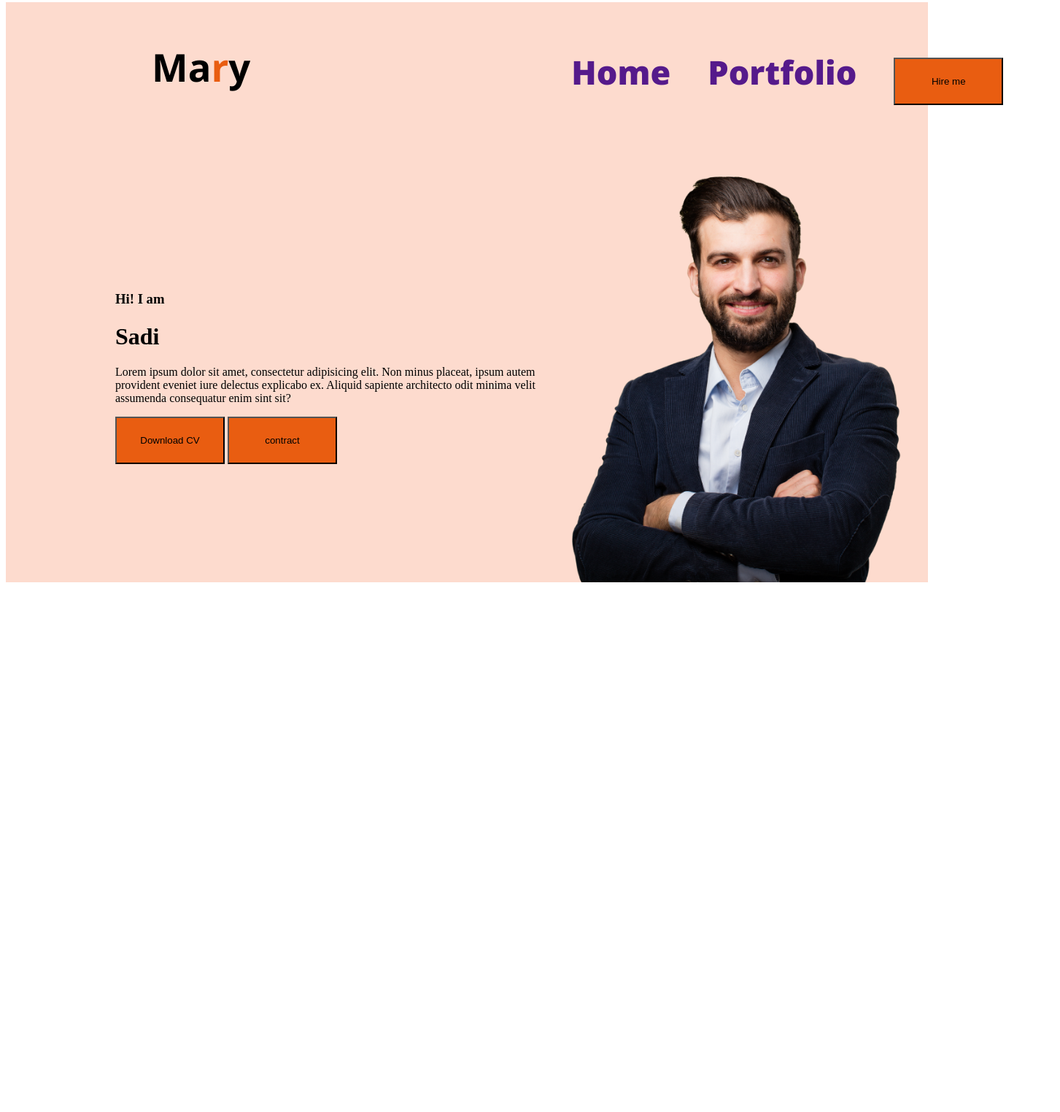
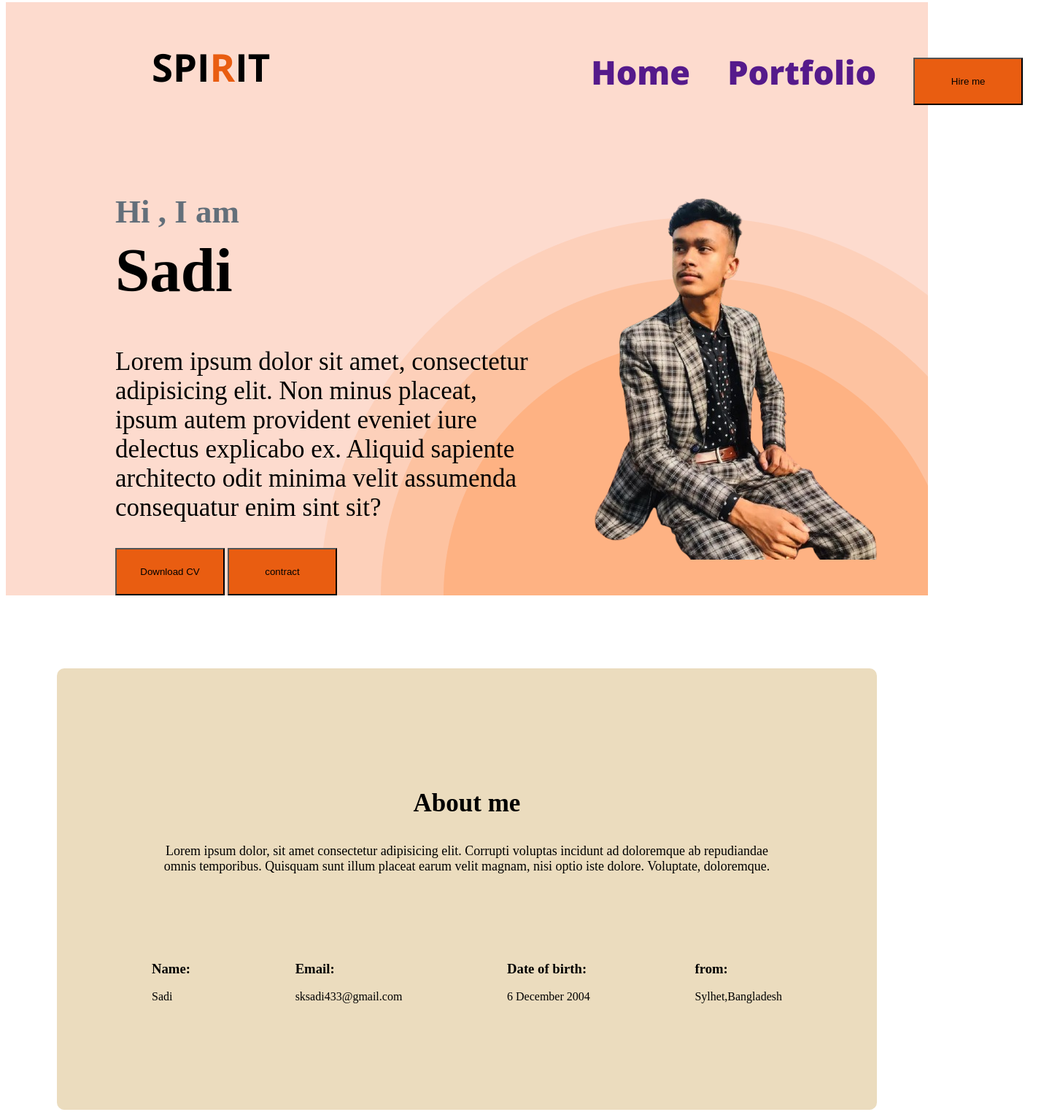
Before and after one commit to skSadi12/developer-portfolio, a plain HTML site: page index.html in a window 1280 px wide. Shown: the part 5-1529 px from the top of the page at 73% size, 1453 px wide, since content can reach past the window. Before the commit the page ends 833 px from the top, so only its background shows below. Drawn offline with nearby package versions, Linux system fonts and the light colour scheme.

Commit message:
about done

```diff
--- a/index.html
+++ b/index.html
@@ -12,7 +12,7 @@
 <body>
     <header class="header">
         <nav>
-            <h3>Ma<span class="text">r</span>y</h3>
+            <h3>SPI<span class="text">R</span>IT</h3>
             <ul>
                 <li><a href="">Home</a></li>
                <li><a href="">Portfolio</a></li>
@@ -21,19 +21,43 @@
         </nav>
         <div class="banner">
             <div>
-                <h3 class="banner=1">Hi! I am</h3>
-                <h1 class="banner=2">Sadi</h1>
-                <p>Lorem ipsum dolor sit amet, consectetur adipisicing elit. Non minus placeat, ipsum autem provident eveniet iure delectus explicabo ex. Aliquid sapiente architecto odit minima velit assumenda consequatur enim sint sit?</p>
+                <h3 class="banner1">Hi ,   I am</h3>
+                <h1 class="banner2">Sadi</h1>
+                <p class="banner3">Lorem ipsum dolor sit amet, consectetur adipisicing elit. Non minus placeat, ipsum autem provident eveniet iure delectus explicabo ex. Aliquid sapiente architecto odit minima velit assumenda consequatur enim sint sit?</p>
                 <button class="button">Download CV</button>
                 <button class="button">contract</button>
             </div>
-            <img class="pic" src="images/hardy.png" alt="">
+            <img class="pic" src="images/IMG_20220507_000620_117-removebg-preview.png" alt="">
 
         </div>
 
     </header>
 
     <main>
+        <section class="about">
+            <h3 class="section-title">About me</h3>
+            <p class="description">Lorem ipsum dolor, sit amet consectetur adipisicing elit. Corrupti voluptas incidunt ad doloremque ab repudiandae omnis temporibus. Quisquam sunt illum placeat earum velit magnam, nisi optio iste dolore. Voluptate, doloremque.</p>
+            <div class="about-info-div">
+                <!-- .about-info*4>h3.about-title+p.about-description -->
+                <div class="about-info">
+                    <h3 class="about-title">Name:</h3>
+                    <p class="about-description">Sadi</p>
+                </div>
+                <div class="about-info">
+                    <h3 class="about-title">Email:
+                    </h3>
+                    <p class="about-description">sksadi433@gmail.com</p>
+                </div>
+                <div class="about-info">
+                    <h3 class="about-title">Date of birth:</h3>
+                    <p class="about-description">6 December 2004</p>
+                </div>
+                <div class="about-info">
+                    <h3 class="about-title">from:</h3>
+                    <p class="about-description">Sylhet,Bangladesh</p>
+                </div>
+            </div>
+        </section>
 
     </main>
 
--- a/style/portfolio.css
+++ b/style/portfolio.css
@@ -57,6 +57,9 @@ nav{
 .header{
     background-color:rgb(253, 219, 206) ;
     margin-bottom: 30px;
+    background-image: url(../images/header_bg.png);
+    background-repeat: no-repeat;
+    background-position: bottom right;
 
 }
 .banner{
@@ -67,3 +70,47 @@ nav{
 .banner .pic {
     width: 500px;
 }
+.banner1{
+    font-size: 45px;
+    color: rgb(99, 111, 122);
+    margin-bottom: 0px;
+}
+.banner2{
+    font-size: 85px;
+    font-weight: 700px;
+    margin-top: 5px;
+}
+.banner3{
+    font-size: 35px;
+}
+
+/* main section  */
+
+/* about section */
+.about{
+    padding: 130px;
+    border-radius:10px ;
+    background-color: rgb(235, 220, 190);
+    margin: 100px 70px 100px 70px;
+}
+
+.section-title{
+    text-align: center;
+    font-size: 35px;
+    font-weight: 700;
+    line-height: normal;
+}
+.description{
+    text-align: center;
+    font-size: 18px;
+
+}
+main{
+    min-width: 1140px;
+    margin: 0px auto;
+}
+.about-info-div{
+    display: flex;
+    justify-content:space-between;
+    margin-top: 100px;
+}
```
Also changed, not shown: images/IMG_20220507_000620_117-removebg-preview.png (added), images/IMG_copy_117-removebg-preview.png (added), images/Sadi.spi.CMT-1_B1-removebg.png (added).
